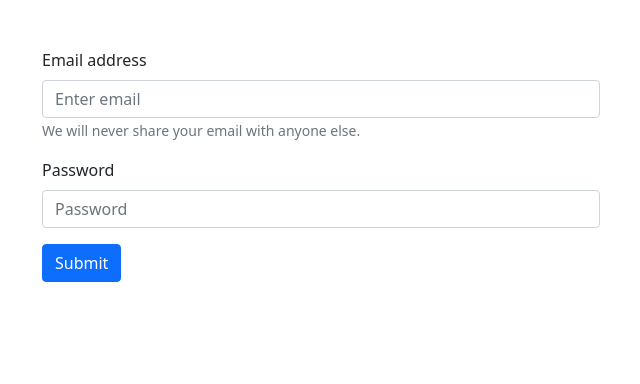
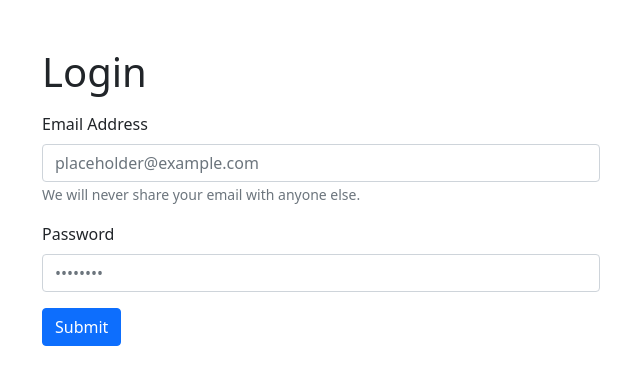
Before and after one commit to martyr-k/nextjs-mongoose-auth-app, a Next.js app: page /auth/login in a window 1280 px wide. Shown: the top 384 px of the page, without its empty margins (319-959 px from the left). Built offline with nearby package versions, Linux system fonts and the light colour scheme.

Commit message:
improve login page

```diff
--- a/pages/auth/login.js
+++ b/pages/auth/login.js
@@ -14,16 +14,17 @@ const Login = () => {
         style={{ maxWidth: "50%" }}
         onSubmit={handleSubmit}
       >
+        <h1 className="mb-3">Login</h1>
         <Form.Group className="mb-3" controlId="formBasicEmail">
-          <Form.Label>Email address</Form.Label>
-          <Form.Control type="email" placeholder="Enter email" />
+          <Form.Label>Email Address</Form.Label>
+          <Form.Control type="email" placeholder="placeholder@example.com" />
           <Form.Text className="text-muted">
             We will never share your email with anyone else.
           </Form.Text>
         </Form.Group>
         <Form.Group className="mb-3" controlId="formBasicPassword">
           <Form.Label>Password</Form.Label>
-          <Form.Control type="password" placeholder="Password" />
+          <Form.Control type="password" placeholder="••••••••" />
         </Form.Group>
         <Button variant="primary" type="submit">
           Submit
```
